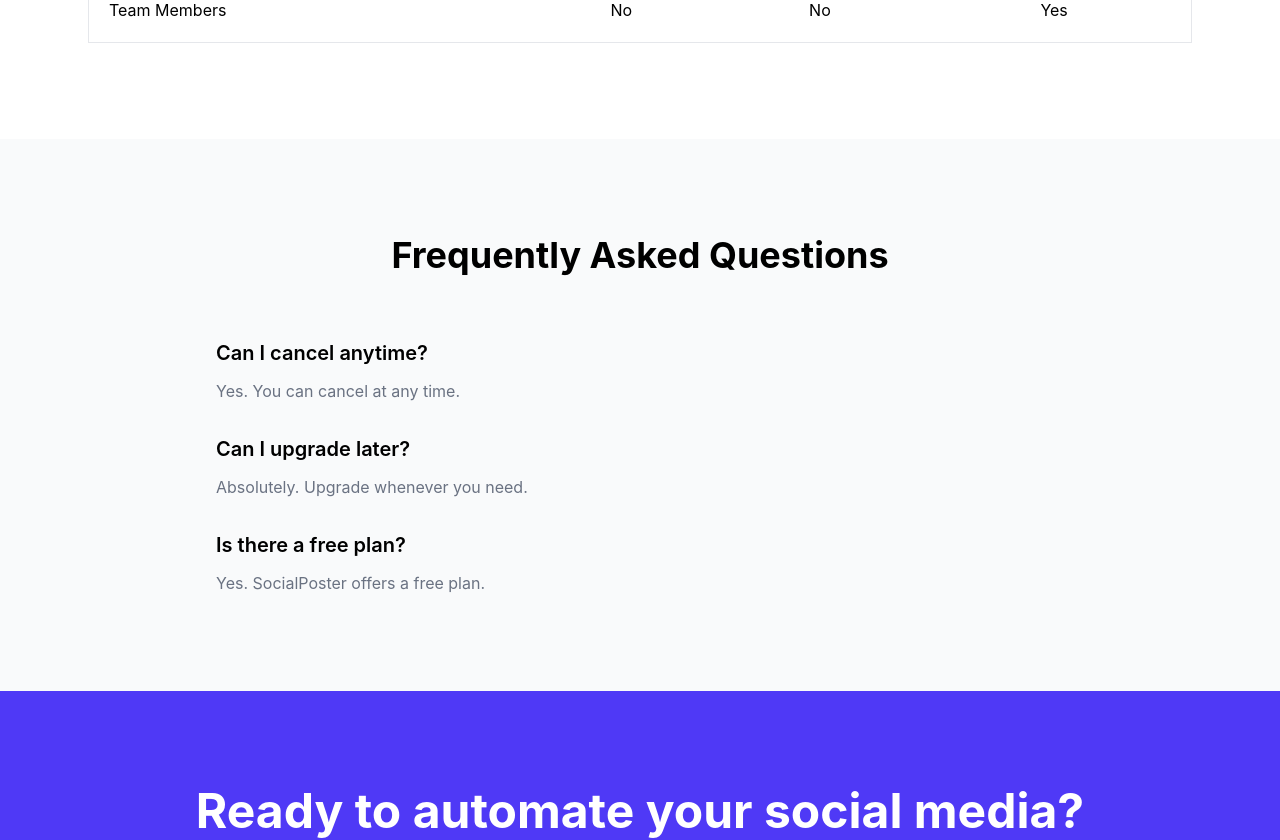
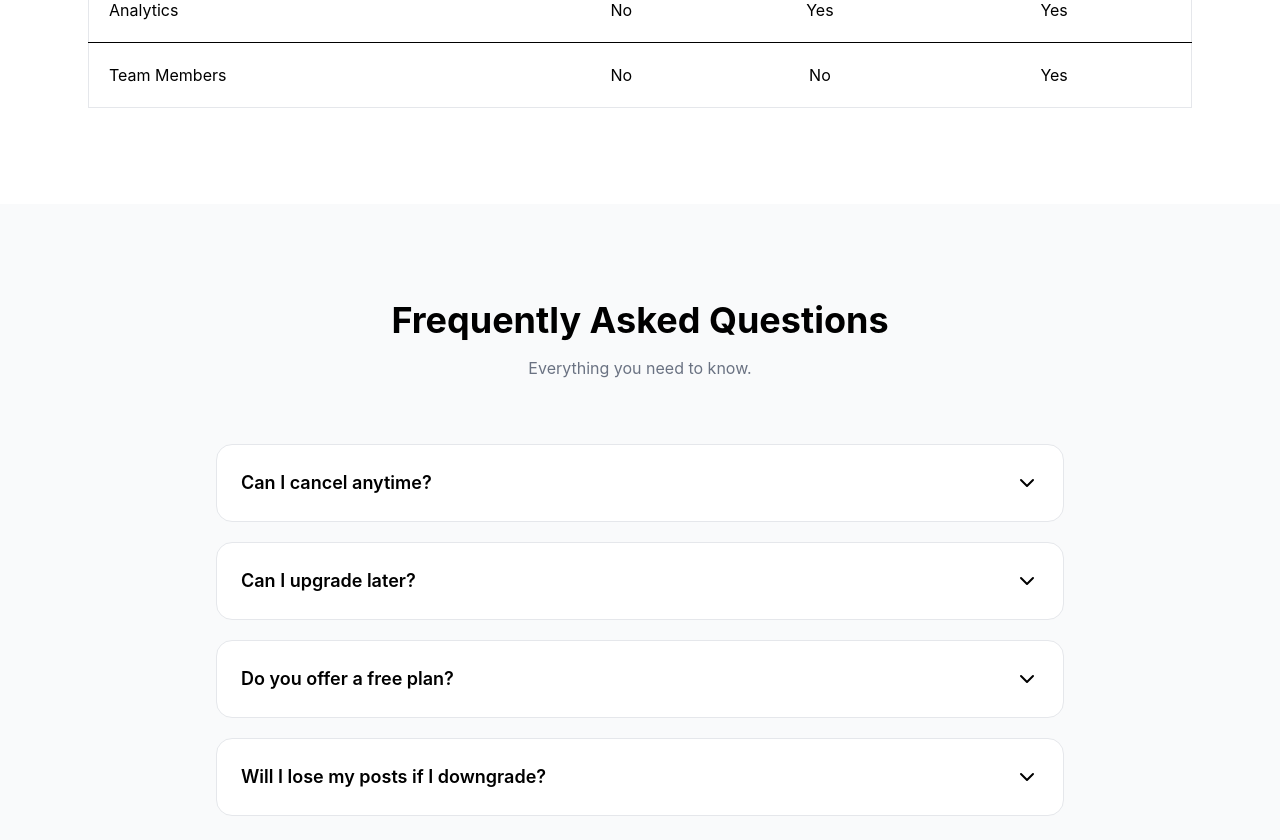
Before and after one commit to supportzrto/social-autoposter-frontend, a Next.js app: page /pricing in a window 1280 px wide. Shown: the part 1520-2360 px from the top of the page. Built offline with nearby package versions, Linux system fonts and the light colour scheme.

Commit message:
updated cross header

```diff
--- a/src/app/pricing/page.tsx
+++ b/src/app/pricing/page.tsx
@@ -1,4 +1,8 @@
 import Link from "next/link";
+import Navbar from "@/components/layout/Navbar";
+import Footer from "@/components/layout/Footer";
+import FaqSection from "@/components/pricing/FaqSection";
+
 
 const plans = [
   {
@@ -41,6 +45,10 @@ const plans = [
 
 export default function PricingPage() {
   return (
+
+    <>
+    <Navbar />
+
     <div className="bg-gray-50 min-h-screen">
 
       {/* Hero */}
@@ -221,55 +229,7 @@ export default function PricingPage() {
 
       </section>
 
-      {/* FAQ */}
-      <section className="py-24 bg-gray-50">
-
-        <div className="max-w-4xl mx-auto px-6">
-
-          <div className="text-center mb-16">
-            <h2 className="text-4xl font-bold">
-              Frequently Asked Questions
-            </h2>
-          </div>
-
-          <div className="space-y-8">
-
-            <div>
-              <h3 className="text-xl font-semibold">
-                Can I cancel anytime?
-              </h3>
-
-              <p className="text-gray-500 mt-3">
-                Yes. You can cancel at any time.
-              </p>
-            </div>
-
-            <div>
-              <h3 className="text-xl font-semibold">
-                Can I upgrade later?
-              </h3>
-
-              <p className="text-gray-500 mt-3">
-                Absolutely. Upgrade whenever you need.
-              </p>
-            </div>
-
-            <div>
-              <h3 className="text-xl font-semibold">
-                Is there a free plan?
-              </h3>
-
-              <p className="text-gray-500 mt-3">
-                Yes. SocialPoster offers a free plan.
-              </p>
-            </div>
-
-          </div>
-
-        </div>
-
-      </section>
-
+      <FaqSection />
       {/* CTA */}
       <section className="py-24 bg-indigo-600">
 
@@ -306,5 +266,7 @@ export default function PricingPage() {
       </section>
 
     </div>
+    <Footer />
+    </>
   );
 }
--- /dev/null
+++ b/src/components/pricing/FaqSection.tsx
@@ -0,0 +1,111 @@
+"use client";
+
+import { useState } from "react";
+import { ChevronDown } from "lucide-react";
+
+const faqs = [
+  {
+    question: "Can I cancel anytime?",
+    answer:
+      "Yes. You can cancel your subscription whenever you want.",
+  },
+  {
+    question: "Can I upgrade later?",
+    answer:
+      "Absolutely. Upgrade or downgrade your plan anytime.",
+  },
+  {
+    question: "Do you offer a free plan?",
+    answer:
+      "Yes. SocialPoster provides a free plan to get started.",
+  },
+  {
+    question: "Will I lose my posts if I downgrade?",
+    answer:
+      "No. Your data is safe and can be accessed again after upgrading.",
+  },
+];
+
+export default function FaqSection() {
+  const [openIndex, setOpenIndex] =
+    useState<number | null>(null);
+
+  return (
+    <section className="py-24 bg-gray-50">
+
+      <div className="max-w-4xl mx-auto px-6">
+
+        <div className="text-center mb-16">
+
+          <h2 className="text-4xl font-bold">
+            Frequently Asked Questions
+          </h2>
+
+          <p className="text-gray-500 mt-4">
+            Everything you need to know.
+          </p>
+
+        </div>
+
+        <div className="space-y-5">
+
+          {faqs.map((faq, index) => (
+
+            <div
+              key={faq.question}
+              className="bg-white rounded-2xl border border-gray-200"
+            >
+
+              <button
+                className="
+                w-full
+                flex
+                items-center
+                justify-between
+                p-6
+                text-left
+                "
+                onClick={() =>
+                  setOpenIndex(
+                    openIndex === index
+                      ? null
+                      : index
+                  )
+                }
+              >
+
+                <h3 className="font-semibold text-lg">
+                  {faq.question}
+                </h3>
+
+                <ChevronDown
+                  className={`transition ${
+                    openIndex === index
+                      ? "rotate-180"
+                      : ""
+                  }`}
+                />
+
+              </button>
+
+              {openIndex === index && (
+
+                <div className="px-6 pb-6 text-gray-500">
+
+                  {faq.answer}
+
+                </div>
+
+              )}
+
+            </div>
+
+          ))}
+
+        </div>
+
+      </div>
+
+    </section>
+  );
+}
```
